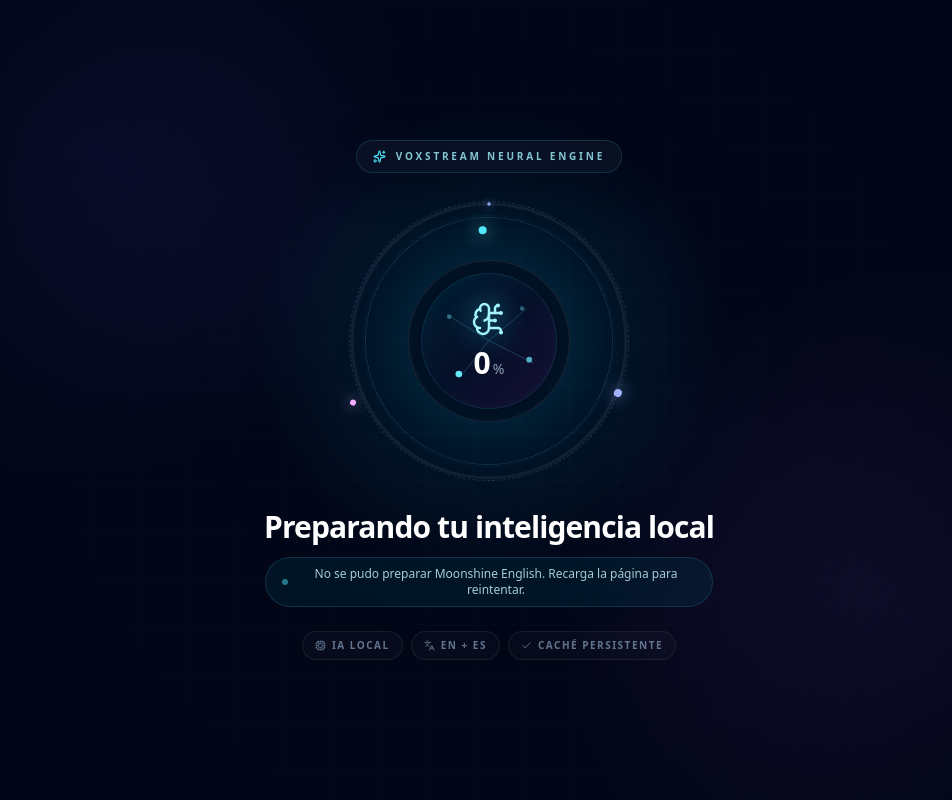
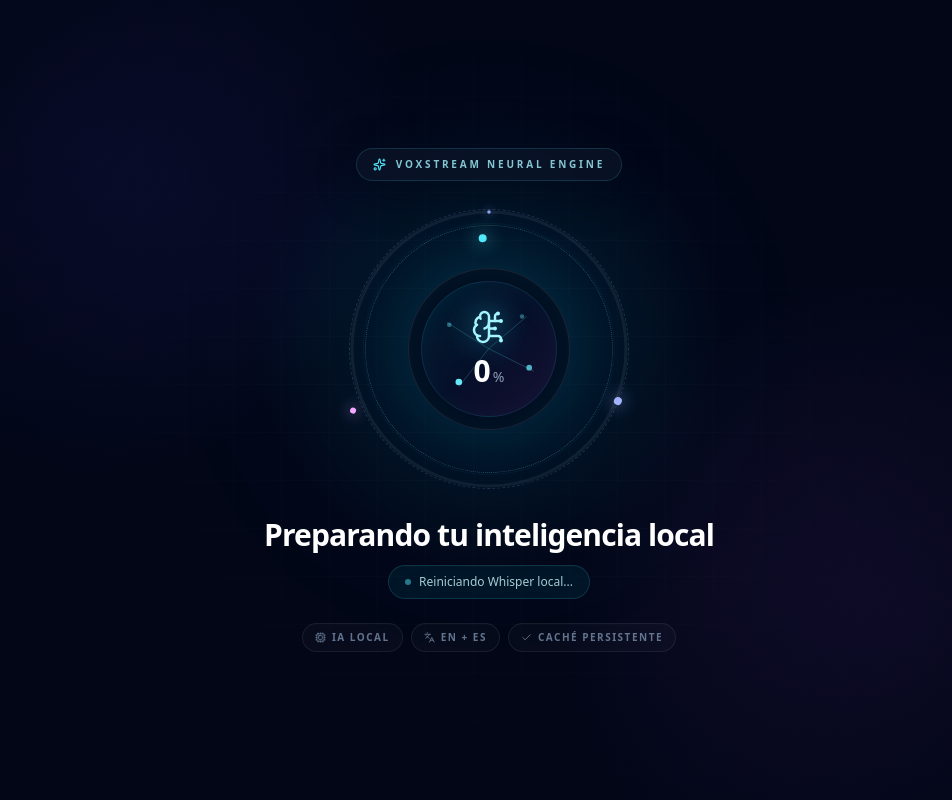
Before and after one commit to mghernandezcastillo/voxstream-live-transcrib, a React (Vite) app: page / in a window 1280 px wide. Shown: the top 800 px of the page, without its empty margins (151-1103 px from the left). Built offline with nearby package versions, Linux system fonts and the light colour scheme.

Commit message:
fix: restore animated startup progress

```diff
--- a/src/App.tsx
+++ b/src/App.tsx
@@ -1462,6 +1462,13 @@
   };
 
   useEffect(() => {
+    // The startup overlay represents the preparation of every local engine,
+    // regardless of which language or engine is selected as the default.
+    if (!startupReadyRef.current) {
+      ensureLocalTranscriptionWorker();
+      return;
+    }
+
     if (settings.aiEngine === "local") {
       ensureLocalTranscriptionWorker();
       return;
--- a/src/components/AIStartupLoader.tsx
+++ b/src/components/AIStartupLoader.tsx
@@ -1,5 +1,12 @@
 import { BrainCircuit, Check, Cpu, Languages, Sparkles } from "lucide-react";
-import { motion, useReducedMotion } from "motion/react";
+import { useEffect } from "react";
+import {
+  motion,
+  useMotionValue,
+  useReducedMotion,
+  useSpring,
+  useTransform,
+} from "motion/react";
 
 type AIStartupLoaderProps = {
   progress: number;
@@ -17,6 +24,17 @@
   const reduceMotion = useReducedMotion();
   const normalizedProgress = Math.min(100, Math.max(0, Math.round(progress)));
   const isReady = normalizedProgress >= 100;
+  const progressValue = useMotionValue(0);
+  const smoothProgress = useSpring(progressValue, {
+    stiffness: 150,
+    damping: 24,
+    mass: 0.5,
+  });
+  const displayedProgress = useTransform(smoothProgress, (value) => Math.round(value));
+
+  useEffect(() => {
+    progressValue.set(normalizedProgress);
+  }, [normalizedProgress, progressValue]);
 
   return (
     <motion.div
@@ -153,7 +171,8 @@
                 )}
               </motion.div>
               <span className={`mt-2 text-3xl font-semibold tracking-[-0.06em] ${isReady ? "text-emerald-200" : "text-white"}`}>
-                {normalizedProgress}<span className="ml-1 text-sm font-medium tracking-normal text-slate-400">%</span>
+                <motion.span>{reduceMotion ? normalizedProgress : displayedProgress}</motion.span>
+                <span className="ml-1 text-sm font-medium tracking-normal text-slate-400">%</span>
               </span>
             </div>
           </div>
```
